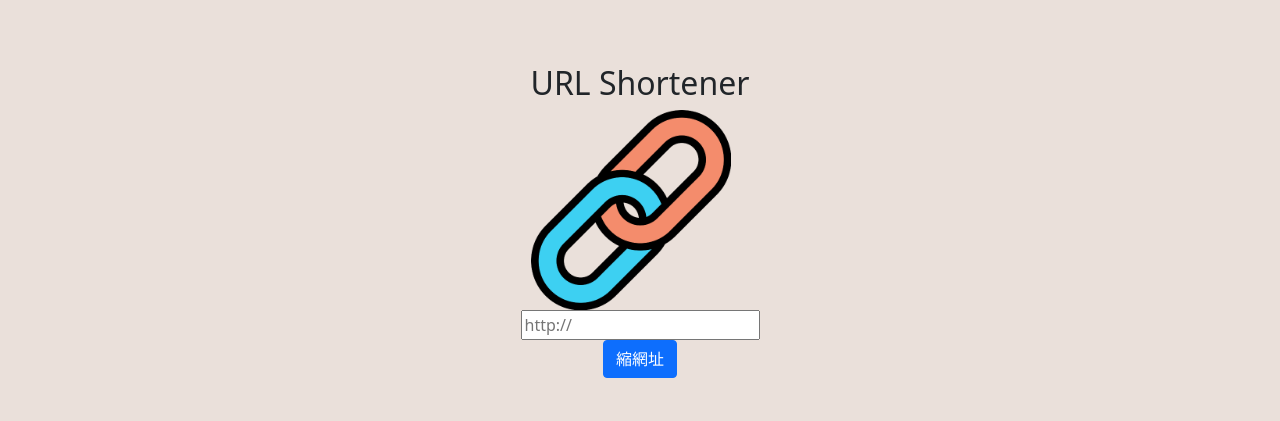
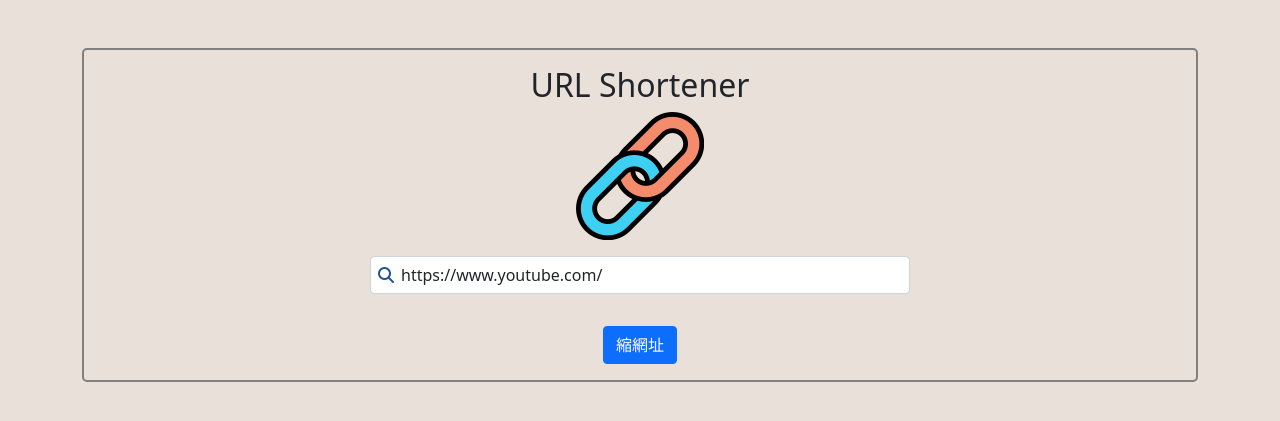
Before and after one commit to Yu-Che-Chang/shorten-URL, a Node server app: page / in a window 1280 px wide. Shown: the part 56-477 px from the top of the page. Run offline with Node 20, Linux system fonts and the light colour scheme; some libraries are stand-ins or nearby versions.

Commit message:
feat: add css style

```diff
--- a/app.js
+++ b/app.js
@@ -2,7 +2,6 @@
 const port = 3000
 const express = require('express')
 const exphbs = require('express-handlebars')
-
 const app = express()
 
 // set template engine
@@ -13,7 +12,14 @@ app.use(express.static('public'))
 
 require('./config/mongoose')
 
+app.use(express.urlencoded({ extended: true })) //取得 url-encoded
+
 app.get('/', (req, res) => {
+  res.render('index')
+})
+
+app.post('/', (req, res) => {
+  console.log(req.body)
   res.render('index')
 })
 
--- a/package.json
+++ b/package.json
@@ -12,6 +12,7 @@
   "author": "",
   "license": "ISC",
   "dependencies": {
+    "body-parser": "^1.20.1",
     "express": "^4.18.2",
     "express-handlebars": "^3.0.0",
     "mongoose": "^6.8.3",
--- /dev/null
+++ b/public/style.css
@@ -0,0 +1,24 @@
+.card-body {
+  border-radius: 5px;
+  border: 2px solid gray;
+}
+
+.input {
+  position: absolute;
+}
+
+.form :invalid {
+
+}
+
+.form-control {
+  padding-left: 30px;
+}
+
+.magnifier {
+  position: relative;
+  bottom: 31px;
+  left: 8px;
+  z-index: 1;
+  color: #205295;
+}
--- a/views/index.handlebars
+++ b/views/index.handlebars
@@ -1,16 +1,19 @@
 <div class="container py-5">
-  <div class="card-body mx-auto d-flex flex-column align-items-center" >
+  <div class="card-body mx-auto d-flex flex-column align-items-center">
     <div>
-      <h4 class="fs-2">URL Shortener</h4>
-      <img src="images/ExportedContentImage_00.png" alt="" style="height: 200px ; width: 200px">
+      <h4 class="fs-2 text-center">URL Shortener</h4>
+      <img src="images/ExportedContentImage_00.png" alt="" class="img img-fluid rounded mx-auto d-block col-3">
     </div>
-    <div>
-      <form action="/" method="post">
-        <input type="url" placeholder="http://" value="" required>
-      </form>
+    <div class="mt-3 col-6">
+      <form action="/" method="post" class="form" novalidate>
+        <input type="url" class="form-control pe-3" placeholder="http://" name="UrlInput"
+          value="https://www.youtube.com/" required>
+        <div class="input"></div>
+        <span class="magnifier"><i class="fa-solid fa-magnifying-glass"></i></span>
     </div>
-    <div>
-      <button type="submit" class="btn btn-primary" id="UrlInput">縮網址</button>
+    <div class="mt-2">
+      <button type="submit" class="btn btn-primary">縮網址</button>
     </div>
+    </form>
   </div>
 </div>
--- a/views/layouts/main.handlebars
+++ b/views/layouts/main.handlebars
@@ -8,6 +8,7 @@
   <!-- link bootstrap css -->
   <link href="https://cdn.jsdelivr.net/npm/bootstrap@5.1.1/dist/css/bootstrap.min.css" rel="stylesheet"
     integrity="sha384-F3w7mX95PdgyTmZZMECAngseQB83DfGTowi0iMjiWaeVhAn4FJkqJByhZMI3AhiU" crossorigin="anonymous">
+  <link rel="stylesheet" href="style.css">
   <title>URL Shortener</title>
 </head>
 
```
Also changed, not shown: url-generator.js (added).
